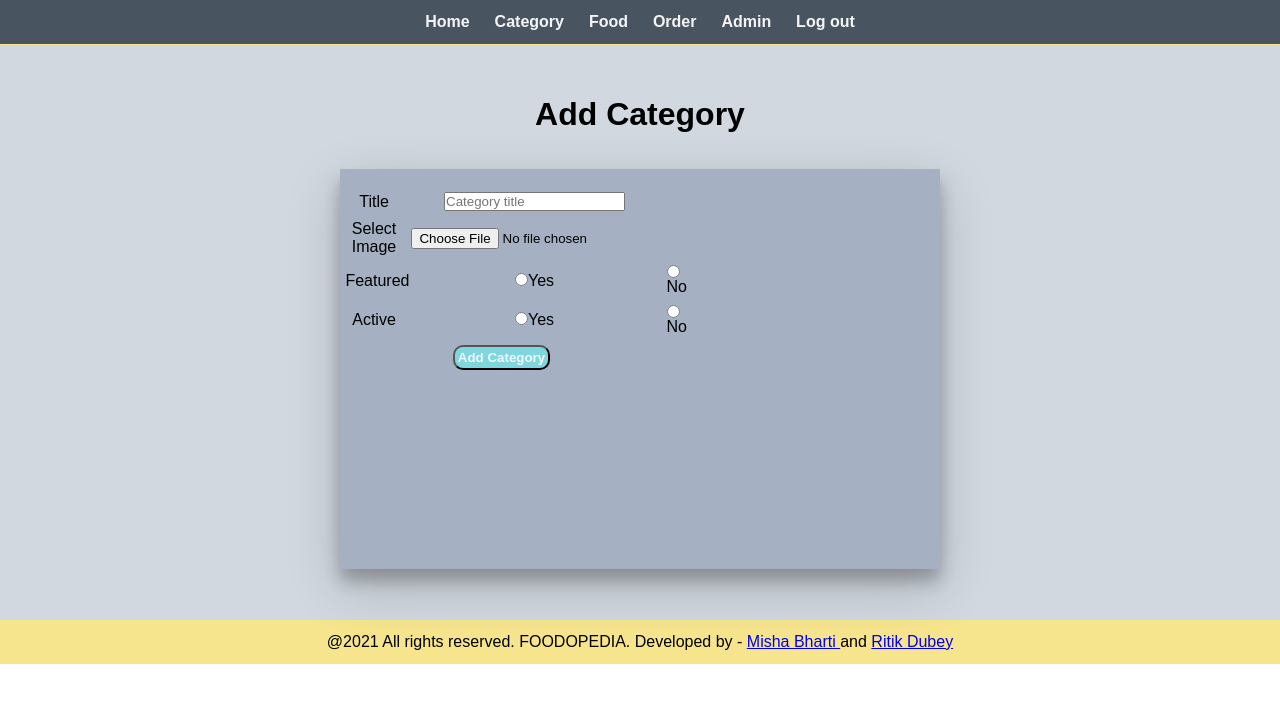
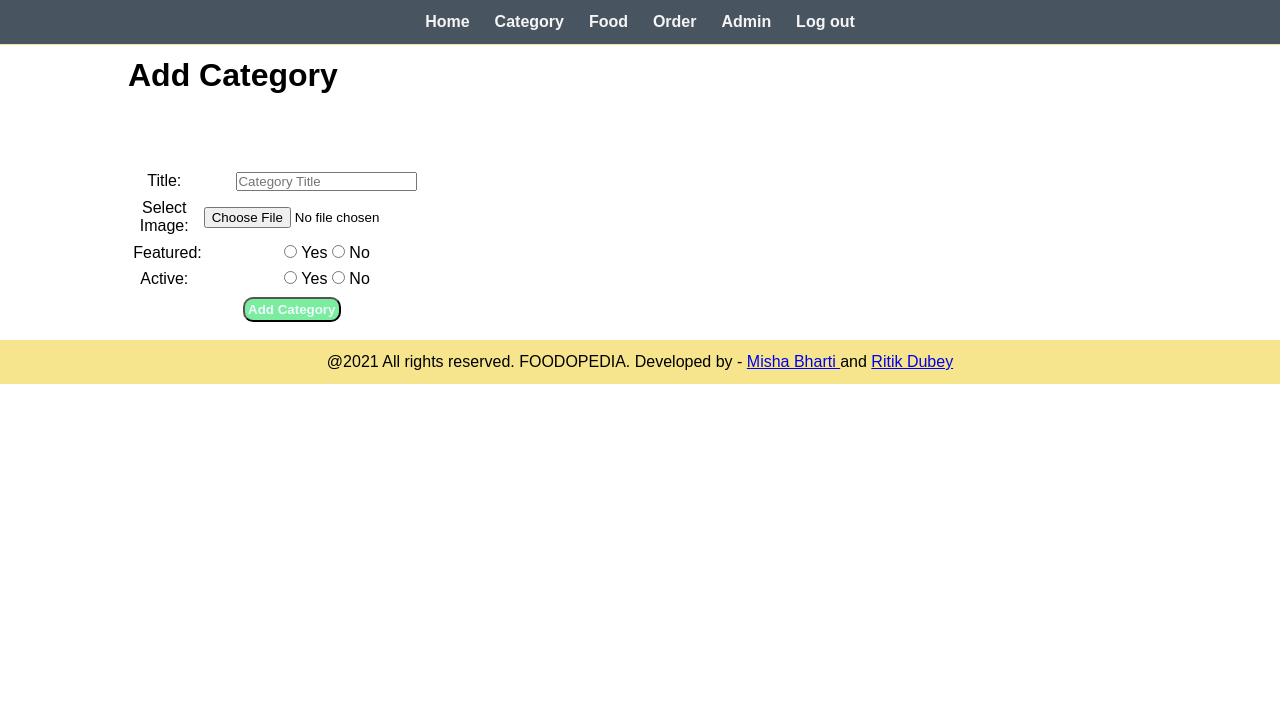
Before and after one commit to BhartiMisha/food-delivery, a PHP site: page /food-delivery/admin/add-category.php in a window 1280 px wide. Shown: the top 703 px of the page. Run offline with PHP 8.4, Linux system fonts and the light colour scheme.

Commit message:
Update add-category.php

```diff
--- a/admin/add-category.php
+++ b/admin/add-category.php
@@ -1,9 +1,11 @@
-<?php include('partials/menu.php')?>
+<?php include('partials/menu.php'); ?>
 
-<div class='admin-main'>
-    <div class='wrapper'>
-        <h1 style="text-align:center">Add Category</h1>
+<div class="main-content">
+    <div class="wrapper">
+        <h1>Add Category</h1>
+
         <br><br>
+
         <?php
 
             if(isset($_SESSION['add']))
@@ -19,39 +21,53 @@
             }
 
         ?>
-    <div class='category-div'>
-        <form action="#" mehtod='post' class='category-form' enctype='multipart/form-data'>
-            <table class='tbl-30'> <pre>
+
+        <br><br>
+
+        <!-- Add CAtegory Form Starts -->
+        <form action="" method="POST" enctype="multipart/form-data">
+
+            <table class="tbl-30">
                 <tr>
-                    <td>Title</td>
-                    <td><input type="text" name='title' placeholder="Category title"></td>
+                    <td>Title: </td>
+                    <td>
+                        <input type="text" name="title" placeholder="Category Title">
+                    </td>
                 </tr>
+
                 <tr>
+                    <td>Select Image: </td>
                     <td>
-                        Select Image
+                        <input type="file" name="image">
                     </td>
-                    <td><input type="file" name='image'></td>
                 </tr>
+
                 <tr>
-                    <td>Featured</td>
-                    <td><input type="radio" name='featured' value="Yes">Yes</td>
-                    <td><input type="radio" name='featured' value="No">No</td>
+                    <td>Featured: </td>
+                    <td>
+                        <input type="radio" name="featured" value="Yes"> Yes
+                        <input type="radio" name="featured" value="No"> No
+                    </td>
                 </tr>
+
                 <tr>
-                    <td>Active</td>
-                    <td><input type="radio" name='active' value="Yes">Yes</td>
-                    <td><input type="radio" name='active' value="No">No</td>
+                    <td>Active: </td>
+                    <td>
+                        <input type="radio" name="active" value="Yes"> Yes
+                        <input type="radio" name="active" value="No"> No
+                    </td>
                 </tr>
+
                 <tr>
-                <td colspan='2'><input type="submit" name='submit' value='Add Category' class='btn-primary'></td>
+                    <td colspan="2">
+                        <input type="submit" name="submit" value="Add Category" class="btn-secondary">
+                    </td>
                 </tr>
-                </pre>
+
             </table>
-            </div>
+
         </form>
-
-    </div>
-</div>
+        <!-- Add CAtegory Form Ends -->
 
         <?php
 
```
Lines whose indentation alone changed are shown as unchanged.
